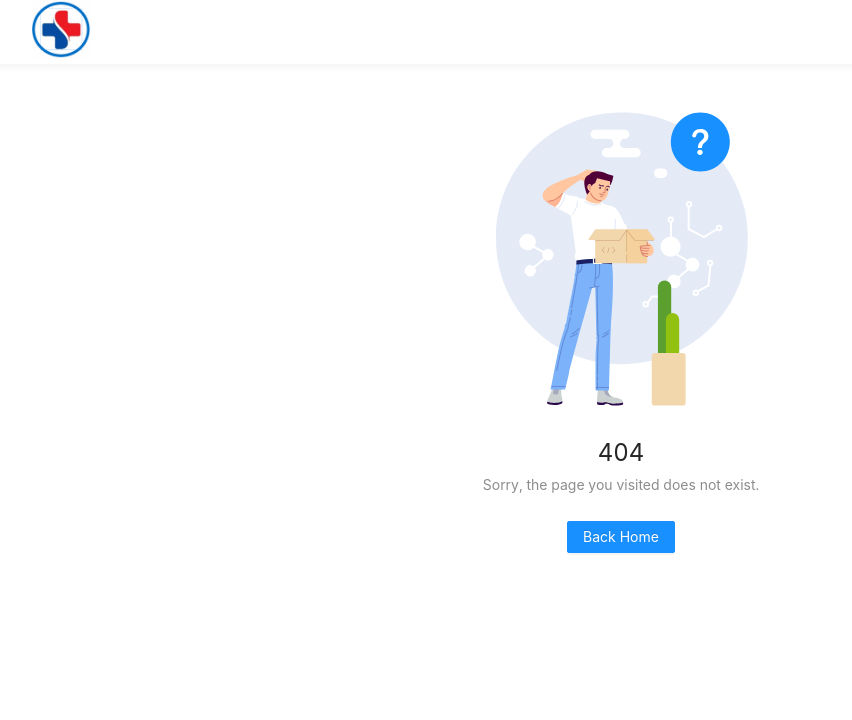
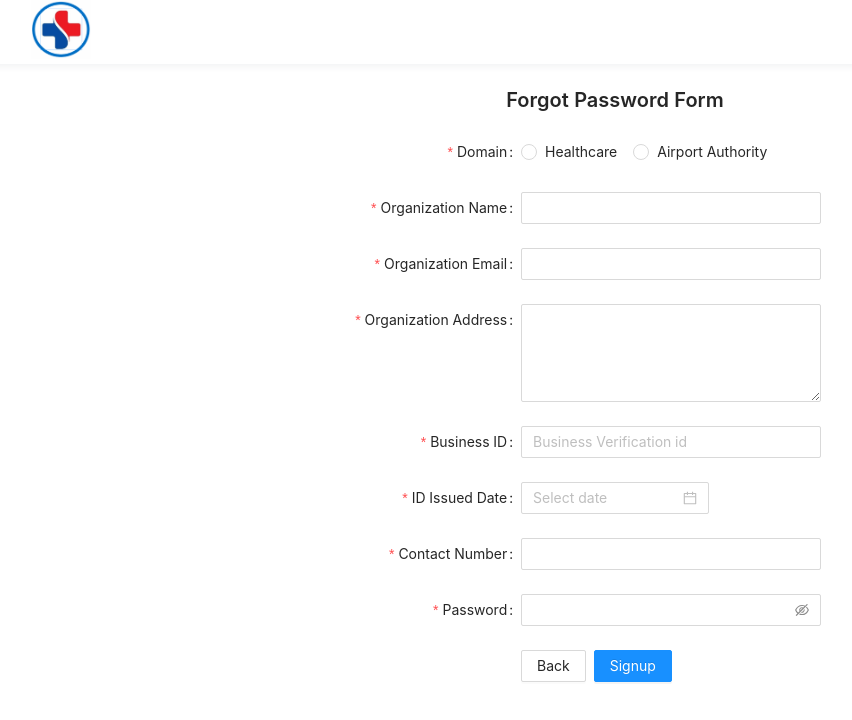
Before and after one commit to rick-sanchez666/DHP-UI, a React (Create React App) app: page /ForgotPassword in a window 1280 px wide. Before the commit this address had no page. Shown: the top 720 px of the page, without its empty margins (19-871 px from the left). Built offline with nearby package versions, Linux system fonts and the light colour scheme.

Commit message:
added forgot password page

```diff
--- a/src/App.css
+++ b/src/App.css
@@ -88,7 +88,7 @@ main {
 }
 
 /* registration form issuer */
-.issuer-reg-header, .login-page-header, .site-page-header{
+.issuer-reg-header, .login-page-header, .site-page-header, .forgotpassword-page-header {
     display: flex;
     justify-content: center;
 }
--- a/src/App.js
+++ b/src/App.js
@@ -11,6 +11,7 @@ import AuthContext from './services/auth-context';
 import React,{ useContext, useEffect, useState } from 'react';
 import ProtectedRoute from './components/ProtectedRoute';
 import { Button, Result } from 'antd';
+import ForgotPasswordForm from './components/ForgotPassword';
 
 
 function App() {
@@ -23,6 +24,7 @@ const userRole = authContext.user && authContext.user['role']
             <Routes>
                 <Route exact path='/signup' element={<IssuerSignupForm />} />
                 <Route exact path='/login' element={<LoginForm />} />
+                <Route exact path='/ForgotPassword' element={<ForgotPasswordForm />} />
                 {
                   userRole === "ISSUER" ?
                   <Route path="/" element={<ProtectedRoute role="ISSUER" element={<IssuerHome />} redirectPath="/login"/>}/>
@@ -31,6 +33,7 @@ const userRole = authContext.user && authContext.user['role']
                 }
                 <Route path="/addreport" element={<ProtectedRoute role="ISSUER" element={<AddReportForm />} redirectPath="/login"/>}/>
                 <Route path="/success" element={<ProtectedRoute role="ISSUER" element={<SuccessBanner />} redirectPath="/login"/>}/>
+
                 <Route path="*" element={ <Result
                           status="404"
                           title="404"
--- /dev/null
+++ b/src/components/ForgotPassword.js
@@ -0,0 +1,203 @@
+import React, { useState } from 'react';
+import { Form, Input, Button, Radio, PageHeader, Space, DatePicker, Checkbox, Spin, message } from 'antd';
+import TextArea from 'antd/lib/input/TextArea';
+import { Link, useNavigate } from 'react-router-dom';
+import { signup } from '../util/api';
+
+
+const ForgotPasswordForm = (props) => {
+    const [form] = Form.useForm();
+    const navigate = useNavigate();
+    const [loading, setLoading] = useState(false);
+
+    const formItemLayout = {
+        labelCol: {
+            span: 10,
+        },
+        wrapperCol: {
+            span: 6,
+        }
+    };
+
+    const buttonItemLayout = {
+        wrapperCol: {
+            span: 12,
+            offset: 10,
+        },
+    }
+
+
+
+    const tailFormItemLayout = {
+        wrapperCol: {
+            xs: {
+                span: 24,
+                offset: 0,
+            },
+            sm: {
+                span: 16,
+                offset: 10,
+            },
+        },
+    };
+
+    const success = () => {
+        message.success('Registration is successfull!!');
+    };
+    const error = () => {
+        message.error('Failed to register, please try again!');
+      };
+
+    const onFinish = (value) => {
+
+        const payload = { address: value.address,
+            email: value.email,
+            organization_name: value.organization_name,
+            password: value.password,
+            phone_number: value.phone_number,
+            role: value.role,
+            verification_id: value.verification_id,
+            verification_issued_date: value.verification_issued_date,
+            terms_condition: true };
+        setLoading(true);
+        signup(payload)
+        .then(
+            res => {
+                success()
+                setTimeout( () => {
+                    setLoading(false)
+                    navigate('/login');
+                },1000)
+            }
+        )
+        .catch( err => {
+            console.log(err);
+            setLoading(false);
+            form.resetFields();
+            error();
+        })
+    };
+
+
+    return (
+        <>
+            <PageHeader
+                className="forgotpassword-page-header"
+                title="Forgot Password Form"
+            />
+            <Spin size="large" spinning={loading}>
+            <Form
+                {...formItemLayout}
+                layout="horizontal"
+                form={form}
+                onFinish={onFinish}
+                size="medium"
+                initialValues={{
+                    layout: "horizontal",
+                }} >
+                <Form.Item name="role" label="Domain"
+                rules={[
+                    {
+                        required: true,
+                        message: 'Please Choose Domain',
+                    }
+                ]}>
+                    <Radio.Group >
+                        <Radio value="ISSUER">Healthcare</Radio>
+                        <Radio value="VERIFIER">Airport Authority</Radio>
+                    </Radio.Group>
+                </Form.Item>
+
+                <Form.Item name="organization_name" label="Organization Name"
+                    rules={[
+                        {
+                            required: true,
+                            message: 'Please enter name of the organisation',
+                        }
+                    ]}>
+                    <Input placeholder="" />
+                </Form.Item>
+                <Form.Item name="email" label="Organization Email"
+                    rules={[
+                        {
+                            type: 'email',
+                            message: 'The input is not valid E-mail!',
+                        },
+                        {
+                            required: true,
+                            message: 'Please input your E-mail!',
+                        },
+                    ]}>
+                    <Input placeholder="" />
+                </Form.Item>
+                <Form.Item name="address" label="Organization Address"
+                    rules={[
+                        {
+                            required: true,
+                            message: 'Please enter address',
+                        }
+                    ]}>
+                    <TextArea rows={4} placeholder="" maxLength={6} />
+                </Form.Item>
+                <Form.Item name="verification_id" label="Business ID"
+                    rules={[
+                        {
+                            required: true,
+                            message: 'Please enter verification ID',
+                        }
+                    ]}>
+                    <Input placeholder="Business Verification id" />
+                </Form.Item>
+                <Form.Item name="verification_issued_date" label="ID Issued Date"
+                rules={[
+                    { required: true,
+                        message: 'Please select issued date',}
+                ]}>
+                    <DatePicker />
+                </Form.Item>
+                <Form.Item name="phone_number" label="Contact Number"
+                rules={[
+                    { required: true,
+                        message: 'Please enter contact number',
+                        pattern: new RegExp(/^[0-9]+$/)}
+                ]}>
+                    <Input placeholder="" />
+                </Form.Item>
+                <Form.Item
+                        label="Password"
+                        name="password"
+                        rules={[
+                            {
+                                required: true,
+                                message: 'Please input your password!',
+                            },
+                        ]}
+                    >
+                        <Input.Password/>
+                </Form.Item>
+                {/* <Form.Item
+                    name="terms_condition"
+                    rules={[
+                        {
+                            validator: (_, value) =>
+                                value ? Promise.resolve() : Promise.reject(new Error('Should accept agreement')),
+                        },
+                    ]} {...tailFormItemLayout}
+                >
+                    <Checkbox checked>
+                        I have read the <a href="">agreement</a>
+                    </Checkbox>
+                </Form.Item> */}
+                <Form.Item {...buttonItemLayout}>
+                    <Space >
+                        <Link to="/login"><Button type='default'>Back</Button></Link>
+                        <Button htmlType="submit" type="primary">Signup</Button>
+                    </Space>
+                </Form.Item>
+            </Form>
+            </Spin>
+        </>
+    )
+}
+
+export default ForgotPasswordForm;
--- a/src/components/Login.js
+++ b/src/components/Login.js
@@ -114,7 +114,7 @@ const LoginForm = (props) => {
             </Spin>
             <div className='login-links'>
                 <Link to="/signup"><Button type="link">Signup</Button></Link>
-                <Button type="link">Forgot Password</Button>
+                <Link to="/ForgotPassword"><Button type="link">Forgot Password</Button></Link>
             </div>
         </div>
 
```
